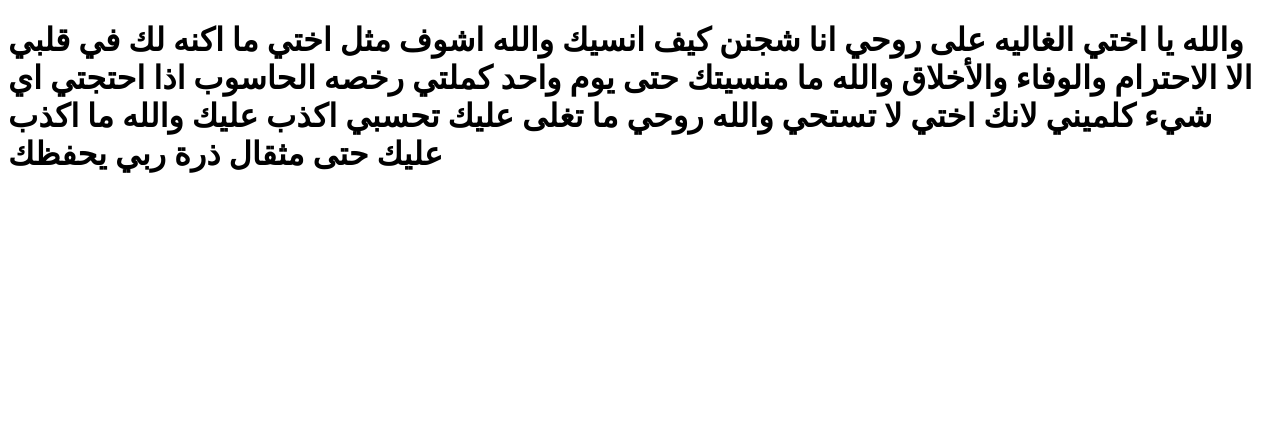
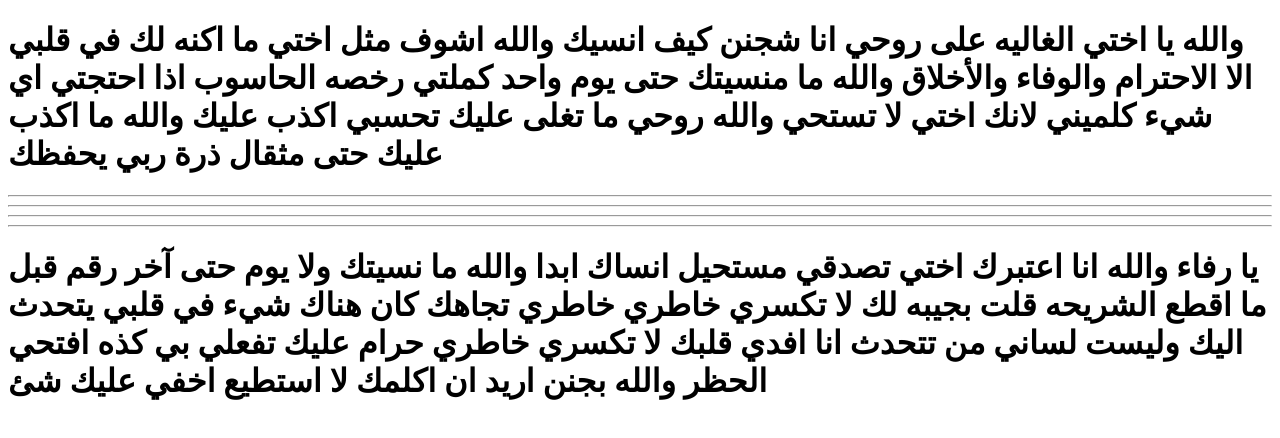
Before and after one commit to albshyryhsam/Rrf, a plain HTML site: page index.html in a window 1280 px wide. Drawn offline with Linux system fonts and the light colour scheme.

Commit message:
Add files via upload

```diff
--- a/index.html
+++ b/index.html
@@ -13,5 +13,9 @@
 اذا احتجتي اي شيء كلميني لانك اختي
 لا تستحي والله روحي ما تغلى عليك تحسبي اكذب عليك والله ما اكذب عليك
 حتى مثقال ذرة ربي يحفظك  </h1>
+<hr><hr><hr><hr>
+<h1>يا رفاء والله انا اعتبرك اختي تصدقي مستحيل انساك ابدا والله ما نسيتك ولا يوم حتى آخر رقم قبل ما اقطع الشريحه قلت بجيبه لك
+لا تكسري خاطري خاطري تجاهك كان هناك شيء في قلبي يتحدث اليك وليست لساني من تتحدث انا افدي قلبك لا تكسري خاطري حرام عليك تفعلي بي كذه افتحي الحظر والله بجنن اريد ان اكلمك لا استطيع اخفي عليك شئ
+</h1>
 </body>
 </html>
```
